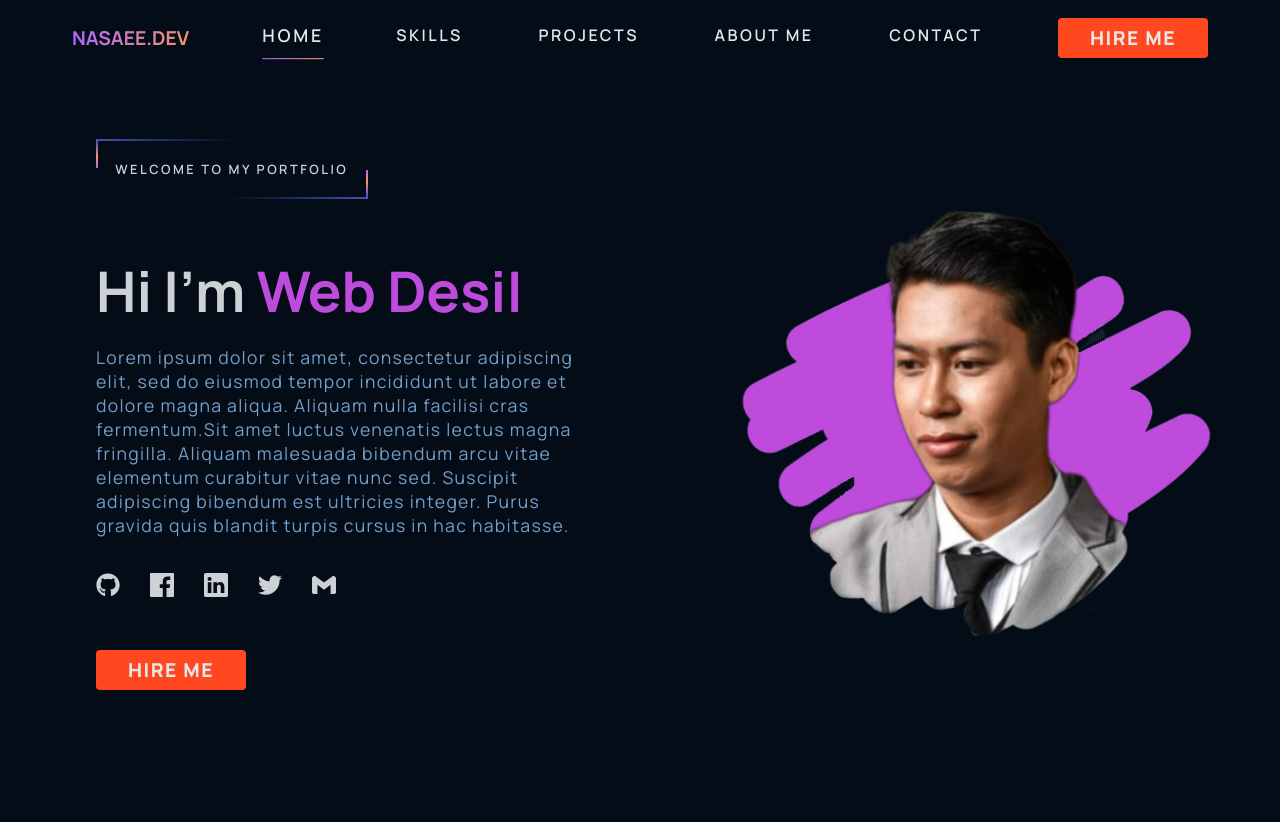
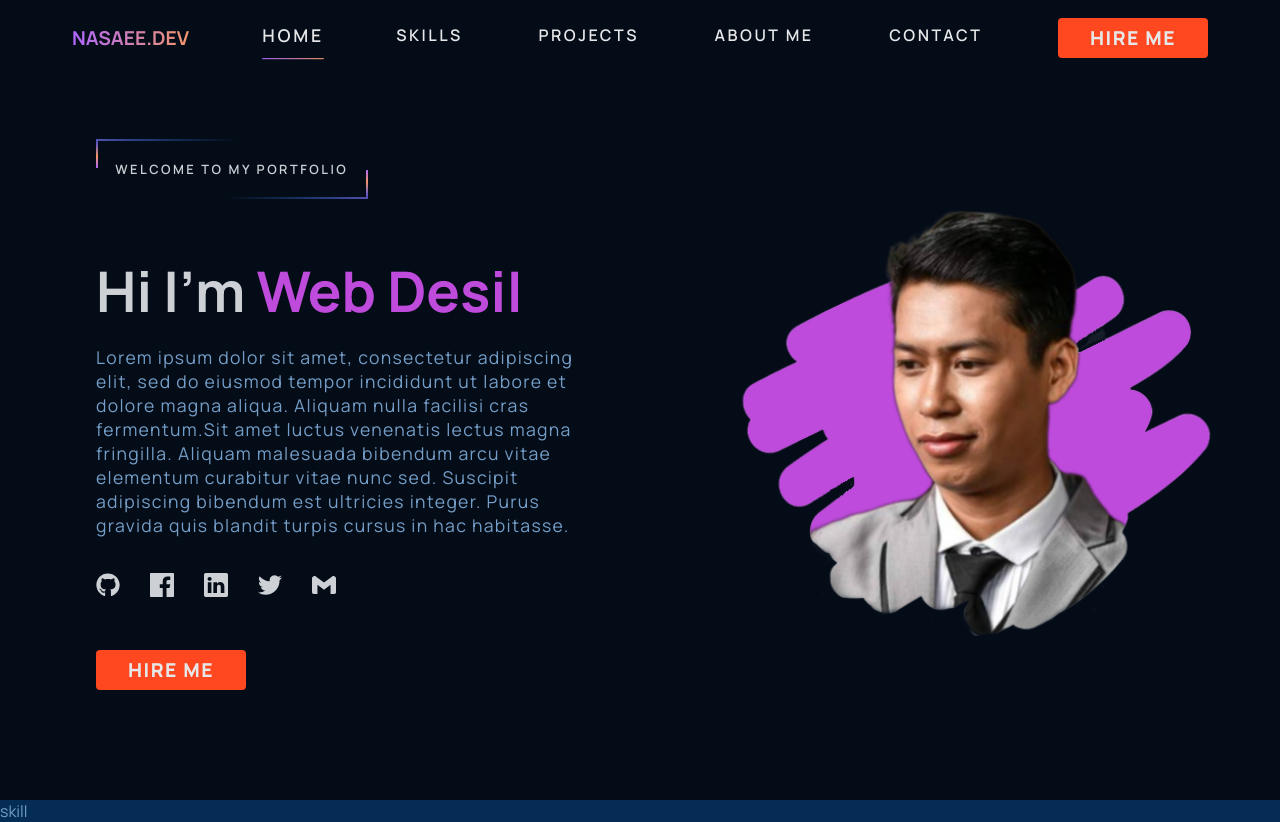
Before and after one commit to Nasaee/my-portfolio, a React (Vite) app: page / in a window 1280 px wide. Before the commit the page ends 800 px from the top, so only its background shows below. Built offline with nearby package versions, Linux system fonts and the light colour scheme.

Commit message:
create Skills component

```diff
--- a/src/App.jsx
+++ b/src/App.jsx
@@ -4,6 +4,7 @@ import Hero from './components/hero/Hero';
 import NavBar from './components/navBar/Navbar';
 import Aos from 'aos';
 import 'aos/dist/aos.css';
+import Skills from './components/skills/Skills';
 
 function App() {
   useEffect(() => {
@@ -18,6 +19,7 @@ function App() {
     <main>
       <NavBar />
       <Hero />
+      <Skills />
     </main>
   );
 }
--- /dev/null
+++ b/src/components/skills/Skills.jsx
@@ -0,0 +1,6 @@
+import Section from './skills.style';
+
+const Skills = () => {
+  return <Section>skill</Section>;
+};
+export default Skills;
--- /dev/null
+++ b/src/components/skills/skills.style.jsx
@@ -0,0 +1,7 @@
+import { styled } from 'styled-components';
+
+const Section = styled.section`
+  background: var(--color-blog);
+`;
+
+export default Section;
```
